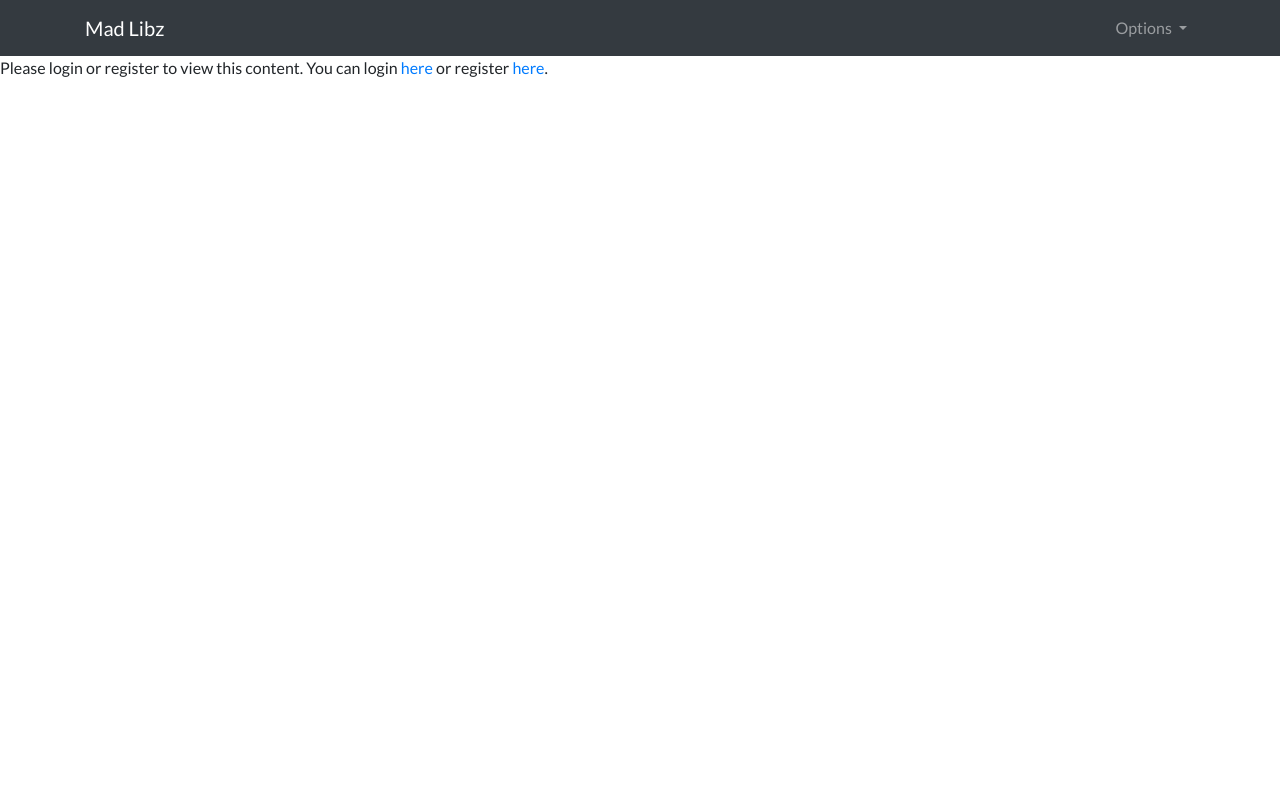
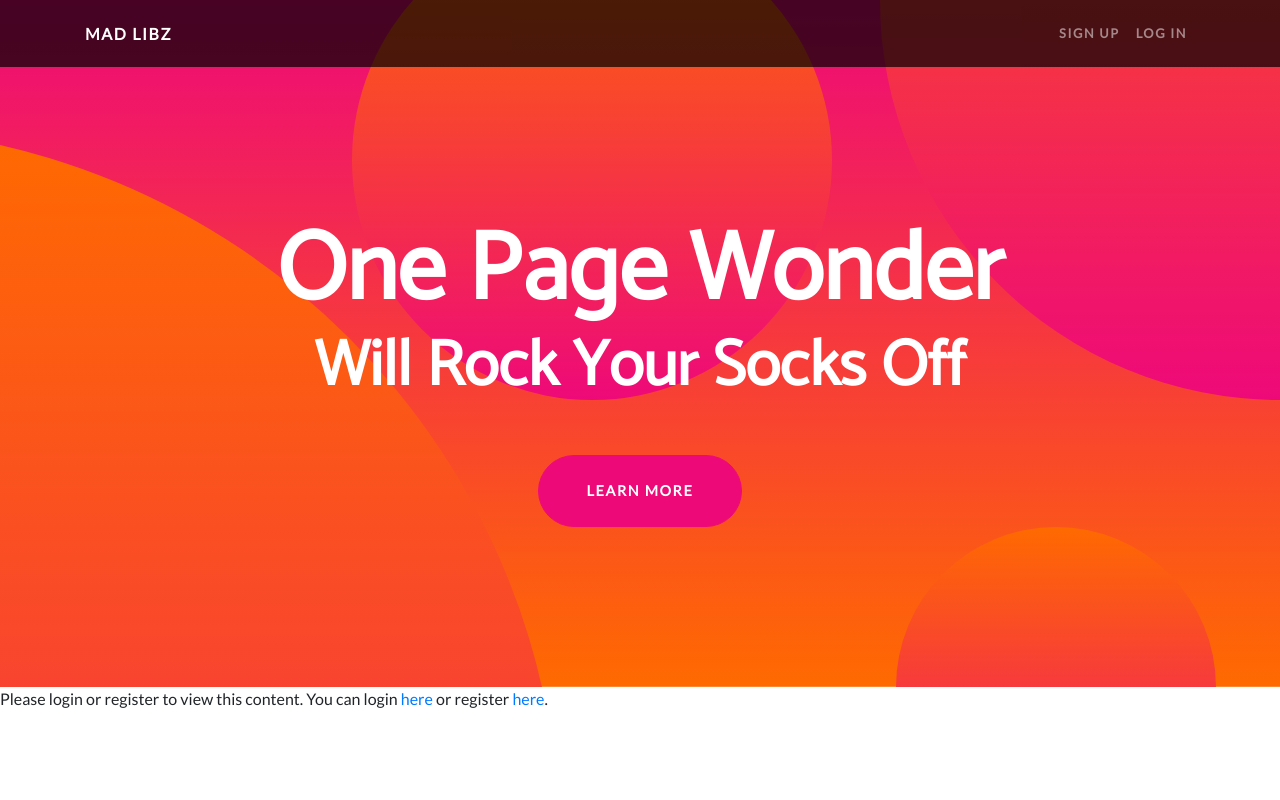
Before and after one commit to Ljungwaldh/Milestone-Project-3, a Flask app: page /create in a window 1280 px wide. Run offline with Flask 2, Linux system fonts and the light colour scheme; some libraries are stand-ins or nearby versions.

Commit message:
Attempting to create a different navbar, where I look to implemet logic into it where users logged in get different options as to those not logged in, amking the navbar dynamic

```diff
--- a/templates/base.html
+++ b/templates/base.html
@@ -6,36 +6,60 @@
     <meta http-equiv="X-UA-Compatible" content="ie=edge">
     <link rel="stylesheet" href="https://stackpath.bootstrapcdn.com/bootstrap/4.4.1/css/bootstrap.min.css" integrity="sha384-Vkoo8x4CGsO3+Hhxv8T/Q5PaXtkKtu6ug5TOeNV6gBiFeWPGFN9MuhOf23Q9Ifjh" crossorigin="anonymous">
     <link href="https://fonts.googleapis.com/css2?family=Catamaran&family=Lato&display=swap" rel="stylesheet">
-
     <link rel="stylesheet" href="{{url_for('static', filename='css/style.css')}}" type="text/css"/>
     <script src="https://kit.fontawesome.com/ae98632ed3.js" crossorigin="anonymous"></script>
     <title>Document</title> <!--How to make the title tag dynamic depending on what page users are on?-->
 </head>
 <body>
-<nav class="navbar navbar-expand-lg navbar-dark bg-dark">
+  <!-- Navigation -->
+  <nav class="navbar navbar-expand-lg navbar-dark navbar-custom fixed-top">
     <div class="container">
-    <a class="navbar-brand" href="#">Mad Libz</a>
-    <button class="navbar-toggler" type="button" data-toggle="collapse" data-target="#navbarSupportedContent" aria-controls="navbarSupportedContent" aria-expanded="false" aria-label="Toggle navigation">
+      <a class="navbar-brand" href="{{url_for('home')}}">Mad Libz</a>
+      <button class="navbar-toggler" type="button" data-toggle="collapse" data-target="#navbarResponsive" aria-controls="navbarResponsive" aria-expanded="false" aria-label="Toggle navigation">
         <span class="navbar-toggler-icon"></span>
       </button>
-
-    <div class="collapse navbar-collapse" id="navbarSupportedContent">
+      <div class="collapse navbar-collapse" id="navbarResponsive">
         <ul class="navbar-nav ml-auto">
-        <li class="nav-item dropdown">
-          <a class="nav-link dropdown-toggle" href="#" id="navbarDropdown" role="button" data-toggle="dropdown" aria-haspopup="true" aria-expanded="false">
-          Options
-        </a>
-          <div class="dropdown-menu dropdown-menu-right animate slideIn" aria-labelledby="navbarDropdown">
-            <a class="dropdown-item" href="{{url_for('create')}}">Create Mad Lib</a>
-            <a class="dropdown-item" href="{{ url_for('display_all') }}">View all Mad Libz</a>
-            <div class="dropdown-divider"></div>
-            <a class="dropdown-item" href="{{url_for('logout')}}">Logout</a>
-          </div>
+        {% if 'user-id' in session %}
+         <li class="nav-item">
+            <a class="nav-link" href="{{url_for('home')}}">Home</a>
           </li>
+          <li class="nav-item">
+            <a class="nav-link" href="{{url_for('create')}}">Create Mad Lib</a>
+          </li>
+          <li class="nav-item">
+            <a class="nav-link" href="{{url_for('display_all')}}">View All Mad Libz</a>
+          </li>
+          <li class="nav-item">
+            <a class="nav-link" href="{{url_for('display_all')}}">Logout</a>
+          </li>
+        {% else %}
+          <li class="nav-item">
+            <a class="nav-link" href="{{url_for('register')}}">Sign Up</a>
+          </li>
+          <li class="nav-item">
+            <a class="nav-link" href="{{url_for('login')}}">Log In</a>
+          </li>
+        {% endif %}
         </ul>
       </div>
     </div>
   </nav>
+
+  <header class="masthead text-center text-white">
+    <div class="masthead-content">
+      <div class="container">
+        <h1 class="masthead-heading mb-0">One Page Wonder</h1>
+        <h2 class="masthead-subheading mb-0">Will Rock Your Socks Off</h2>
+        <a href="#" class="btn btn-primary btn-xl rounded-pill mt-5">Learn More</a>
+      </div>
+    </div>
+    <div class="bg-circle-1 bg-circle"></div>
+    <div class="bg-circle-2 bg-circle"></div>
+    <div class="bg-circle-3 bg-circle"></div>
+    <div class="bg-circle-4 bg-circle"></div>
+  </header>
+
 
         {% block content %} {% endblock %}
 
```
Lines whose indentation alone changed are shown as unchanged.
